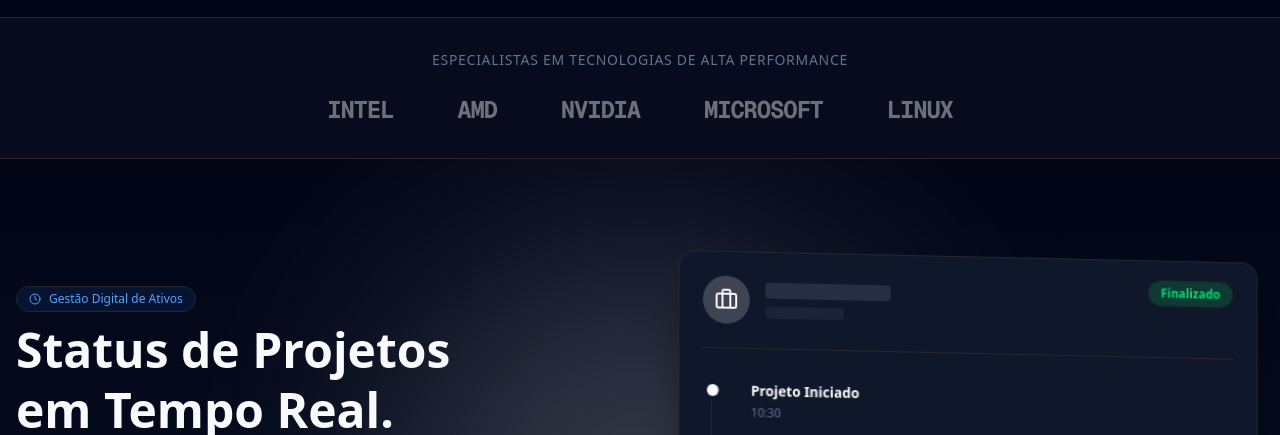
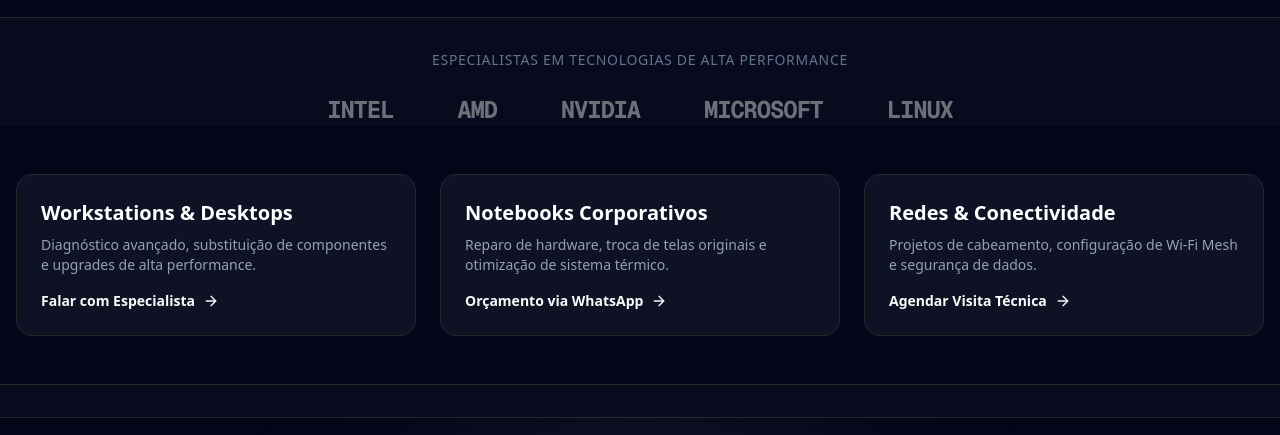
Before and after one commit to wheslancardoso/wtechprot, a Next.js app: page / in a window 1280 px wide. Shown: the part 800-1235 px from the top of the page. Built offline with nearby package versions, Linux system fonts and the light colour scheme; no server answers.

Commit message:
feat(hybrid): add quick solutions section for workstations, notebooks and networks

```diff
--- a/src/app/page.tsx
+++ b/src/app/page.tsx
@@ -174,6 +174,40 @@
               ))}
             </div>
           </div>
+
+          {/* QUICK SOLUTIONS SECTION (Hybrid Strategy) */}
+          <section className="py-12 bg-slate-950 border-b border-white/5">
+            <div className="container mx-auto px-4">
+              <div className="grid grid-cols-1 md:grid-cols-3 gap-6">
+                {/* Card 1: Desktop/Workstation */}
+                <div className="bg-white/5 rounded-2xl p-6 border border-white/10 hover:border-primary/50 transition-all group">
+                  <h3 className="text-xl font-bold text-white mb-2 group-hover:text-primary transition-colors">Workstations & Desktops</h3>
+                  <p className="text-slate-400 text-sm mb-4">Diagnóstico avançado, substituição de componentes e upgrades de alta performance.</p>
+                  <Link href={whatsappLink} target="_blank" className="text-primary text-sm font-bold flex items-center gap-2">
+                    Falar com Especialista <ArrowRight className="w-4 h-4" />
+                  </Link>
+                </div>
+
+                {/* Card 2: Notebooks */}
+                <div className="bg-white/5 rounded-2xl p-6 border border-white/10 hover:border-primary/50 transition-all group">
+                  <h3 className="text-xl font-bold text-white mb-2 group-hover:text-primary transition-colors">Notebooks Corporativos</h3>
+                  <p className="text-slate-400 text-sm mb-4">Reparo de hardware, troca de telas originais e otimização de sistema térmico.</p>
+                  <Link href={whatsappLink} target="_blank" className="text-primary text-sm font-bold flex items-center gap-2">
+                    Orçamento via WhatsApp <ArrowRight className="w-4 h-4" />
+                  </Link>
+                </div>
+
+                {/* Card 3: Redes & Wi-Fi */}
+                <div className="bg-white/5 rounded-2xl p-6 border border-white/10 hover:border-primary/50 transition-all group">
+                  <h3 className="text-xl font-bold text-white mb-2 group-hover:text-primary transition-colors">Redes & Conectividade</h3>
+                  <p className="text-slate-400 text-sm mb-4">Projetos de cabeamento, configuração de Wi-Fi Mesh e segurança de dados.</p>
+                  <Link href={whatsappLink} target="_blank" className="text-primary text-sm font-bold flex items-center gap-2">
+                    Agendar Visita Técnica <ArrowRight className="w-4 h-4" />
+                  </Link>
+                </div>
+              </div>
+            </div>
+          </section>
         </div>
 
         {/* TRACKING SPOTLIGHT SECTION */}
```
